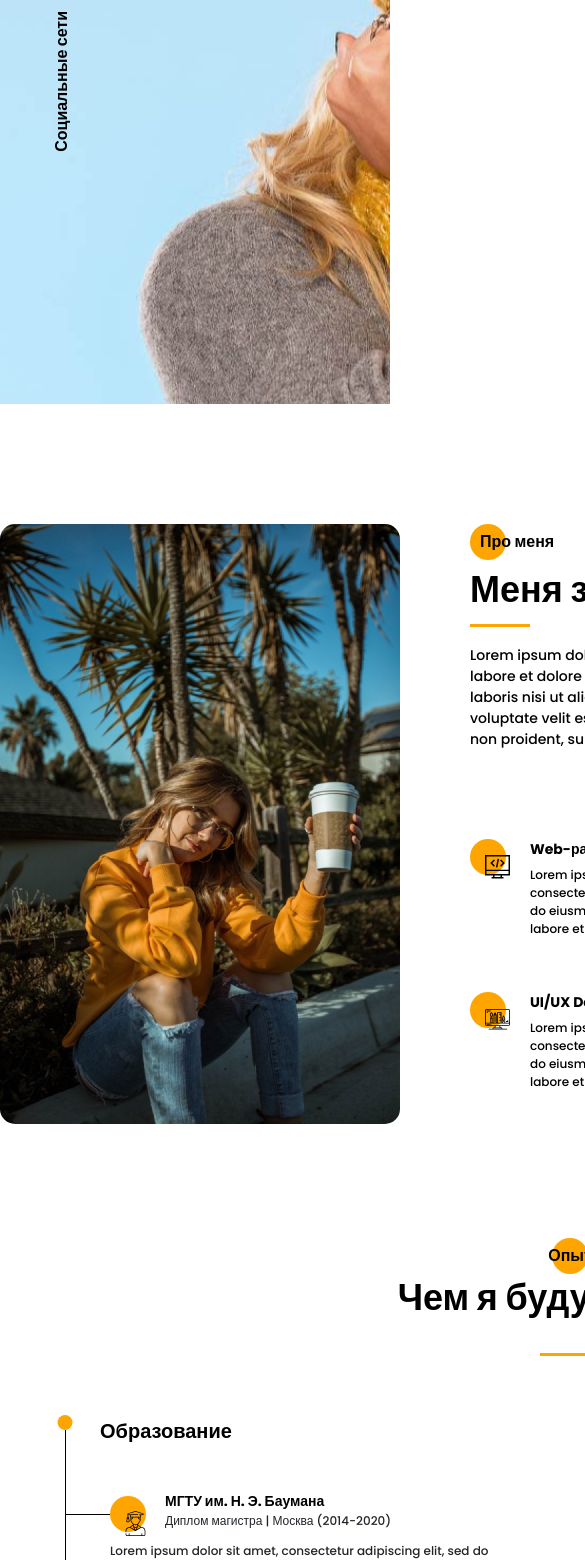
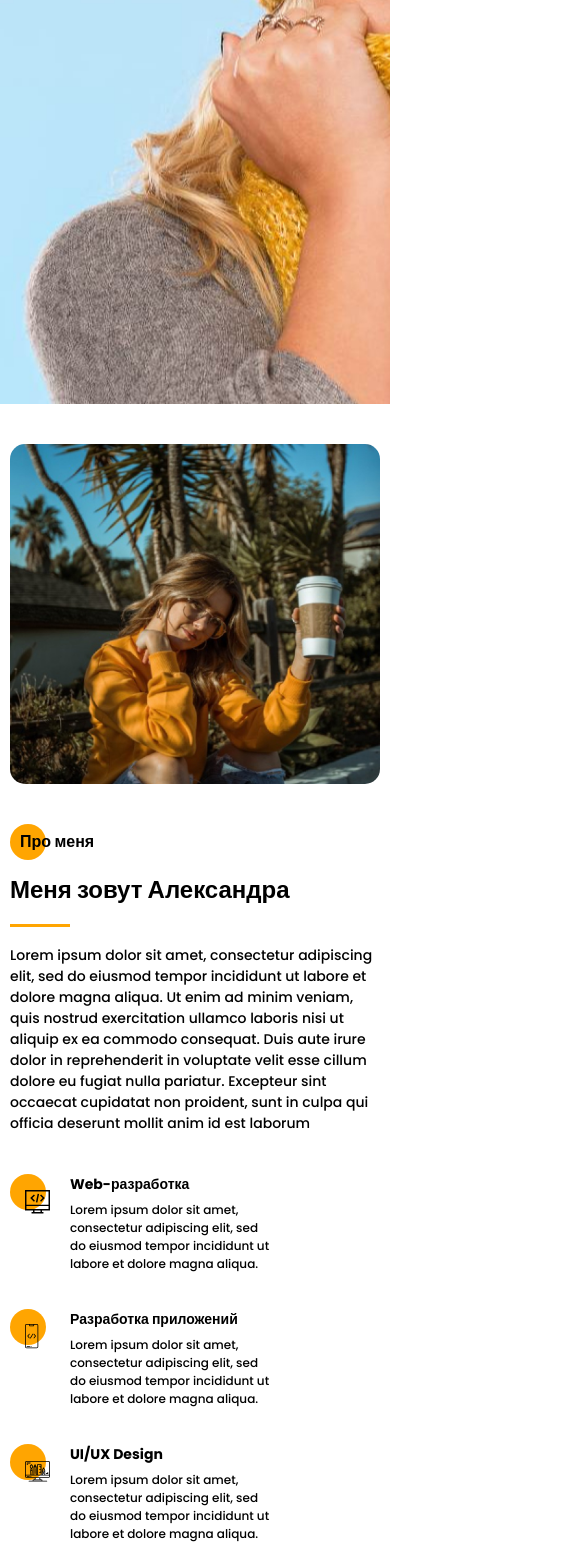
Before and after one commit to matveybobrov/HTML_Project4, a website: page src/index.html in a window 390 px wide. Shown: the part 440-2000 px from the top of the page, 585 px wide, since content can reach past the window. Drawn offline with nearby package versions, Linux system fonts and the light colour scheme; files that its build step writes are made by us from their sources; files whose address does not match are found by name.

Commit message:
Responsive sections 1-2

```diff
--- a/src/index.html
+++ b/src/index.html
@@ -155,7 +155,7 @@
         </div>
     </section>
 
-    <section id="resume" class="resume">
+<!--     <section id="resume" class="resume">
         <div class="container">
             <h2 class="resume__title title title_16px title_circle title_circle_centered">Опыт</h2>
             <div class="resume__subtitle title">Чем я буду полезна</div>
@@ -437,7 +437,7 @@
 				</div>
 			</div>
 		</div>
-	</section>
+	</section> -->
     <script src="js/script.js"></script>
 </body>
 </html>
--- a/src/sass/blocks/_about.scss
+++ b/src/sass/blocks/_about.scss
@@ -11,7 +11,9 @@
     &__image {
         grid-row: 1/3;
         img {
-            max-width: 100%;
+            width: 100%;
+            height: 100%;
+            object-fit: cover;
             border-radius: 15px;
         }
     }
--- a/src/sass/blocks/_hero.scss
+++ b/src/sass/blocks/_hero.scss
@@ -1,7 +1,7 @@
 .hero {
     min-height: 100vh;
     position: relative;
-    background: url('../img/main_bg.jpg') center center/cover no-repeat;
+    background: url('../img/main_bg.jpg') no-repeat 50%/cover;
     padding-top: 205px;
     &__title {
         padding-left: 10px;
--- /dev/null
+++ b/src/sass/media/_media.scss
@@ -0,0 +1,122 @@
+@media (max-width: 1439px) {
+    .sidepanel {
+        display: none;
+    }
+}
+// 993 to 1200
+@media (max-width: 1200px) {
+    .container {
+        max-width: 960px;
+    }
+    .about {
+        &__wrapper {
+            grid-template-columns: 400px 520px;
+            column-gap: 40px;
+        }
+        &__skills {
+            grid-template: repeat(2, minmax(115px, auto)) / repeat(2, 240px);
+            column-gap: 20px;
+        }
+        &__skills-item {
+            grid-template-columns: 40px 195px;
+            column-gap: 15px;
+        }
+    }
+}
+// 769 to 992
+@media (max-width: 992px) {
+    .container {
+        max-width: 720px;
+    }
+    .about {
+        &__wrapper {
+            grid-template-columns: 300px 380px;
+        }
+        &__subtitle {
+            font-size: 30px;
+        }
+        &__skills {
+            grid-template-columns: 380px;
+            grid-auto-rows: minmax(115, auto);
+        }
+        &__skills-item {
+            grid-template-columns: 40px 320px;
+            column-gap: 20px
+        }
+    }
+}
+// 577 to 768
+@media (max-width: 768px) {
+    .container {
+        max-width: 540px;
+    }
+    .title {
+        &_48px {
+            font-size: 28px;
+        }
+    }
+    .hero {
+        &__subtitle {
+            line-height: 39px;
+            width: 300px;
+        }
+    }
+    .about {
+        padding-top: 40px;
+        &__wrapper {
+            grid-template-columns: 100%;
+            grid-template-rows: 400px auto auto;
+        }
+        &__image {
+            grid-row: unset;
+        }
+        &__skills {
+            grid-template-columns: repeat(2, 240px);
+        }
+        &__skills-item {
+            grid-template-columns: 40px 200px;
+            column-gap: 20px;
+        }
+    }
+}
+@media (max-width: 576px) {
+    .container {
+        max-width: 100%;
+        padding: 0 10px;
+    }
+    .title {
+        &_48px {
+            font-size: 26px;
+        }
+    }
+    .hamburger {
+        right: 20px;
+    }
+    .menu {
+        &__block {
+            width: 250px;
+            padding-left: 55px;
+        }
+    }
+    .hero {
+        background: url('../img/main_bg.jpg') no-repeat 57%/cover;
+        &__buttons {
+            margin-top: 30px;
+        }
+        &__subtitle {
+            width: 290px;
+        }
+    }
+    .about {
+        &__wrapper {
+            grid-template: 340px auto auto / 1fr;
+        }
+        &__subtitle {
+            font-size: 24px;
+        }
+        &__skills {
+            grid-template-columns: 100%;
+            column-gap: unset;
+        }
+    }
+}
--- a/src/sass/style.scss
+++ b/src/sass/style.scss
@@ -33,3 +33,4 @@ h1, h2, h3, h4, h5, h6 {
 @import 'blocks/portfolio';
 @import 'blocks/prices';
 @import 'blocks/contacts';
+@import 'media/media';
```
Also changed, not shown: dist/css/style.min.css, dist/index.html.
